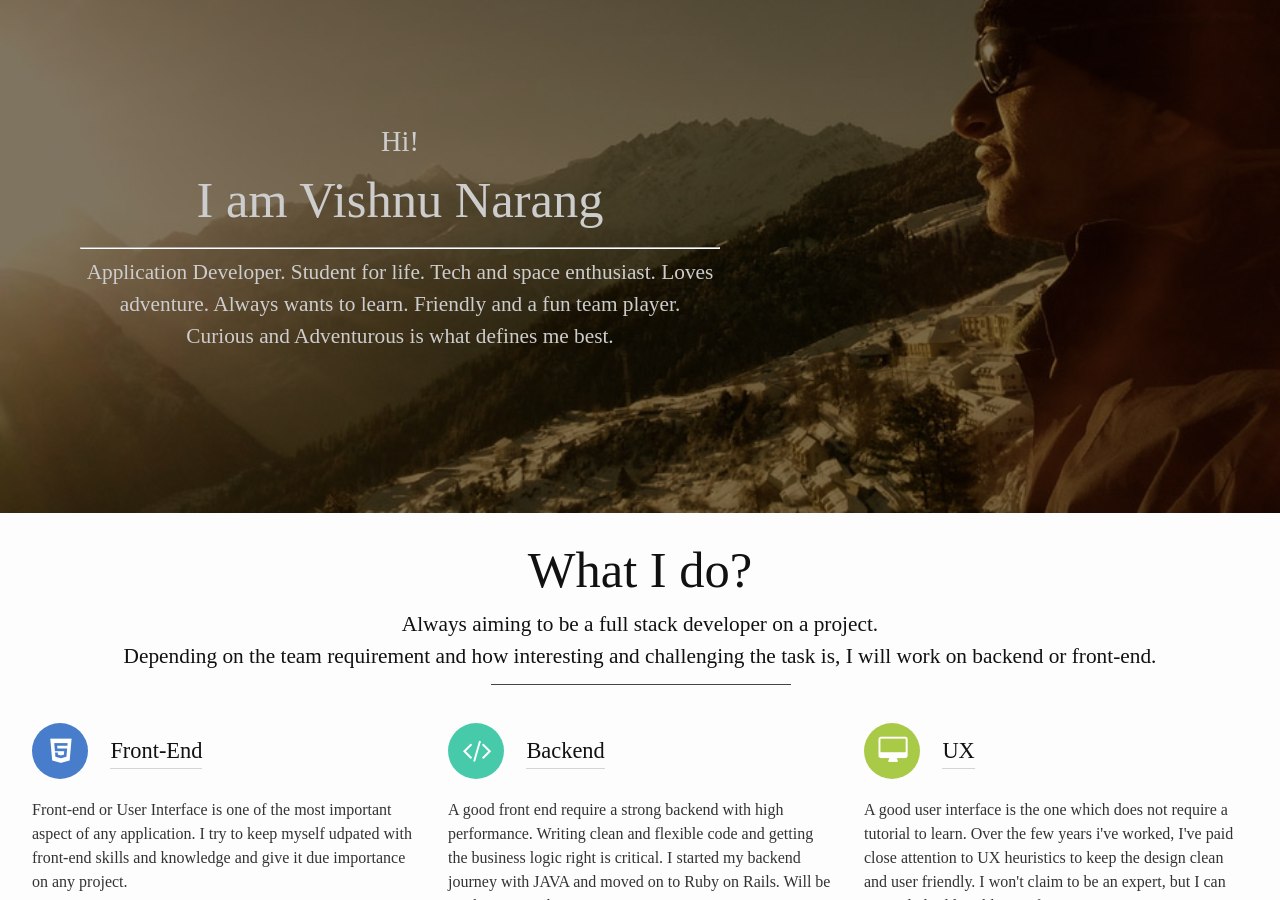
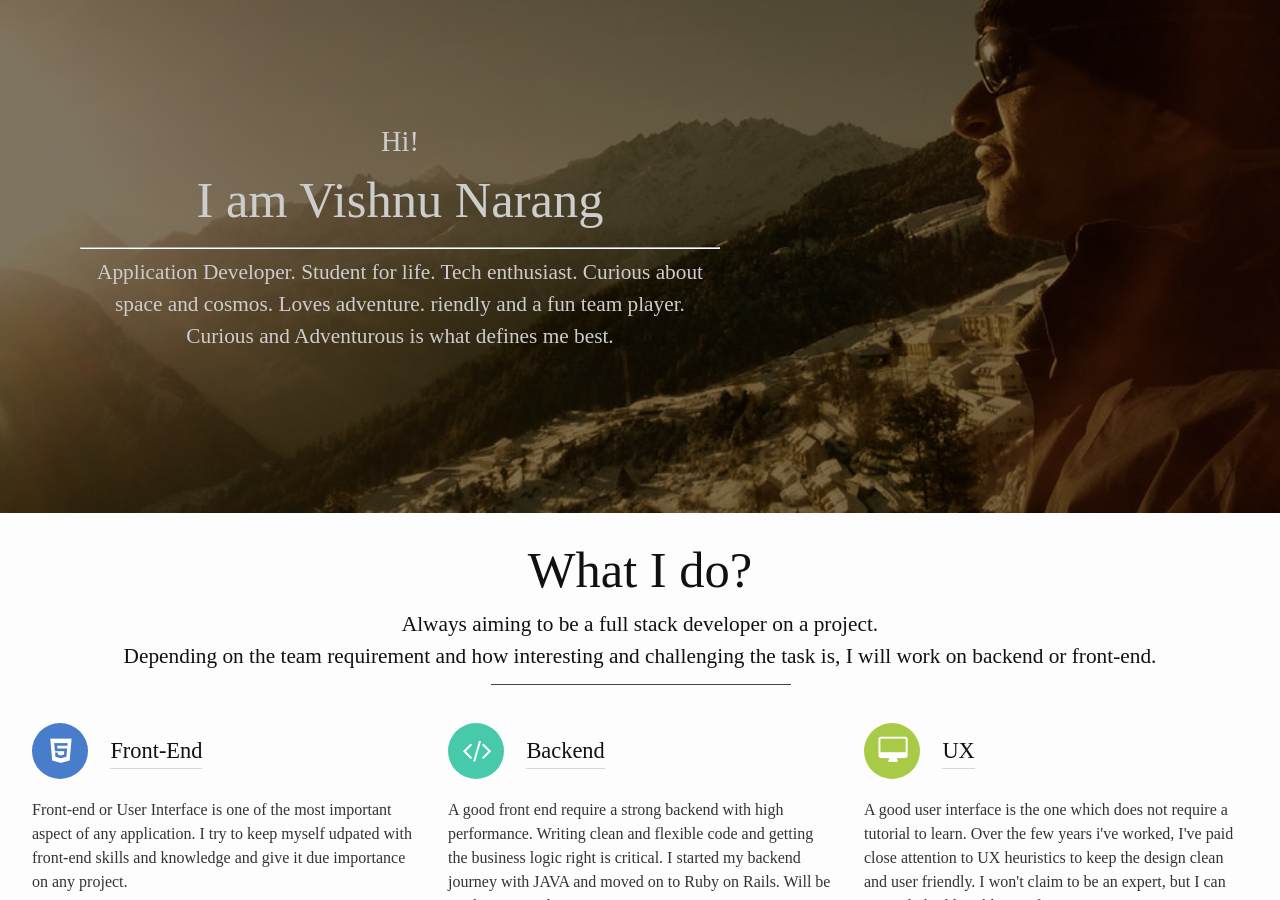
Before and after one commit to vishnun/vishnun.github.io, a Jekyll site: the page built from index.html, in a window 1280 px wide and 900 px high, scrolled down 367 px. Built offline with Jekyll 4.4.1, drawn with Linux system fonts in a browser that asks for light colours; nearby versions of some CDN libraries; some web fonts are replaced.

Commit message:
Vishnu: Updating content.

```diff
--- a/index.html
+++ b/index.html
@@ -76,7 +76,7 @@ html_title: vishnu
                 <h1>I am Vishnu Narang</h1>
                 <hr>
                 <p>
-                    Application Developer. Student for life. Tech and space enthusiast. Loves adventure. Always wants to learn. Friendly and a fun team player.
+                    Application Developer. Student for life. Tech enthusiast. Curious about space and cosmos. Loves adventure. riendly and a fun team player.
                 </p>
 
                 <p>Curious and Adventurous is what defines me best.
```
